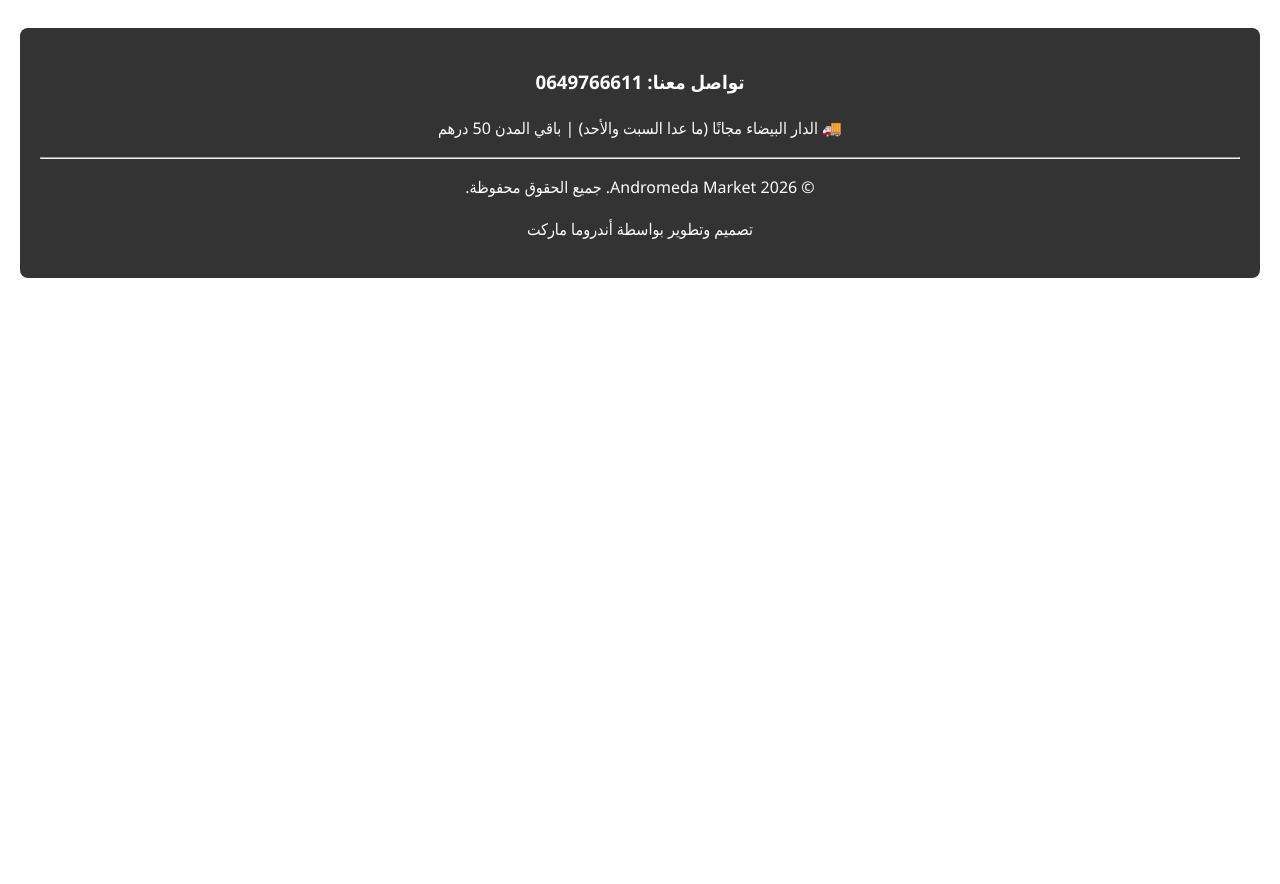
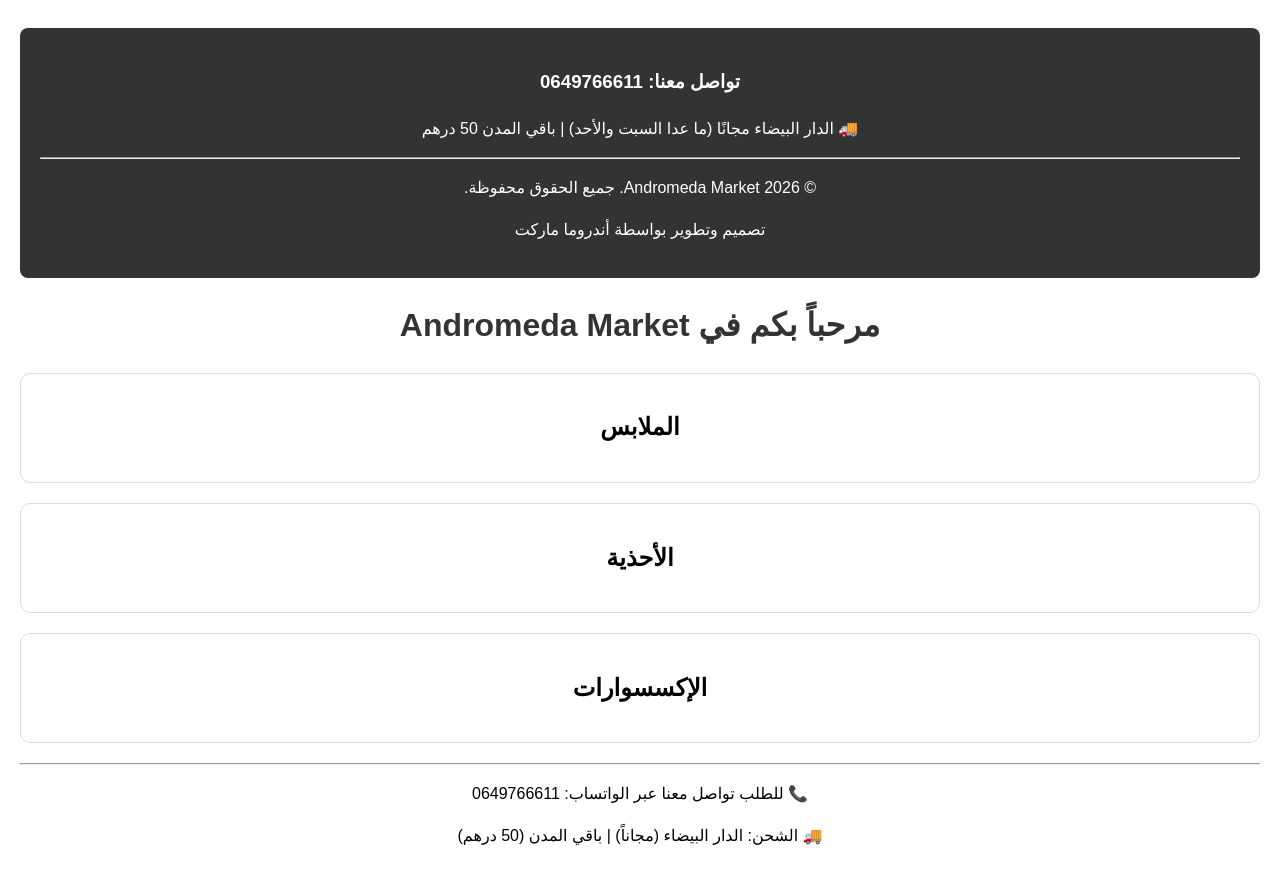
Before and after one commit to hamzaalaaroussii-hub/andromeda-market, a plain HTML site: page index.html in a window 1280 px wide. Shown: the part 840-1724 px from the top of the page. Before the commit the page ends 1138 px from the top, so only its background shows below. Drawn offline with Linux system fonts and the light colour scheme.

Commit message:
Update index.html

```diff
--- a/index.html
+++ b/index.html
@@ -56,3 +56,34 @@
 
 </body>
 </html>
+<!DOCTYPE html>
+<html lang="ar" dir="rtl">
+<head>
+    <meta charset="UTF-8">
+    <title>Andromeda Market</title>
+    <style>
+        body { font-family: Arial, sans-serif; padding: 20px; text-align: center; }
+        .section { margin: 20px 0; padding: 15px; border: 1px solid #ddd; border-radius: 10px; }
+        h1 { color: #333; }
+    </style>
+</head>
+<body>
+
+    <h1>مرحباً بكم في Andromeda Market</h1>
+
+    <div class="section">
+        <h2>الملابس</h2>
+    </div>
+    <div class="section">
+        <h2>الأحذية</h2>
+    </div>
+    <div class="section">
+        <h2>الإكسسوارات</h2>
+    </div>
+
+    <hr>
+    <p>📞 للطلب تواصل معنا عبر الواتساب: 0649766611</p>
+    <p>🚚 الشحن: الدار البيضاء (مجاناً) | باقي المدن (50 درهم)</p>
+
+</body>
+</html>
```
